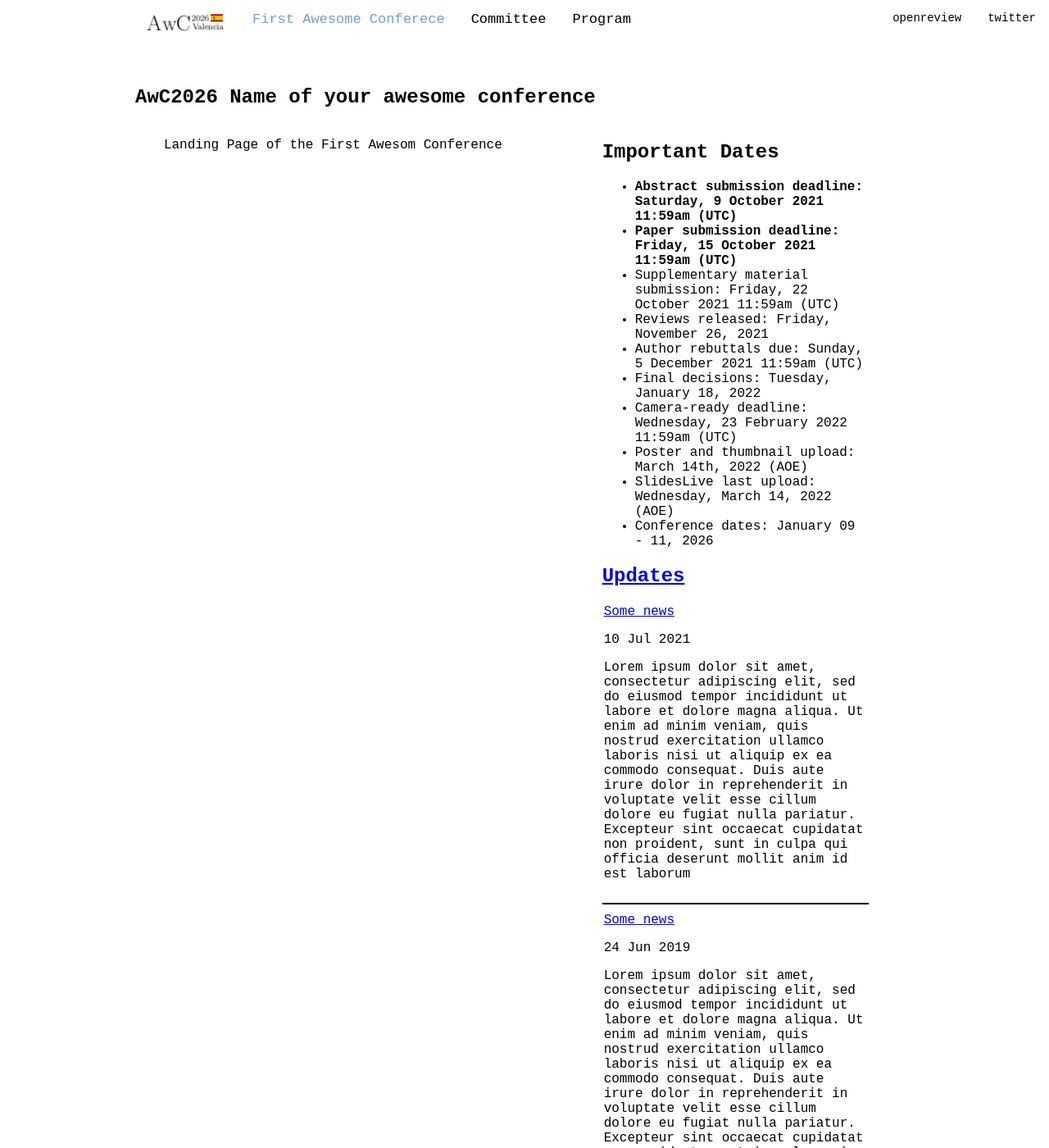
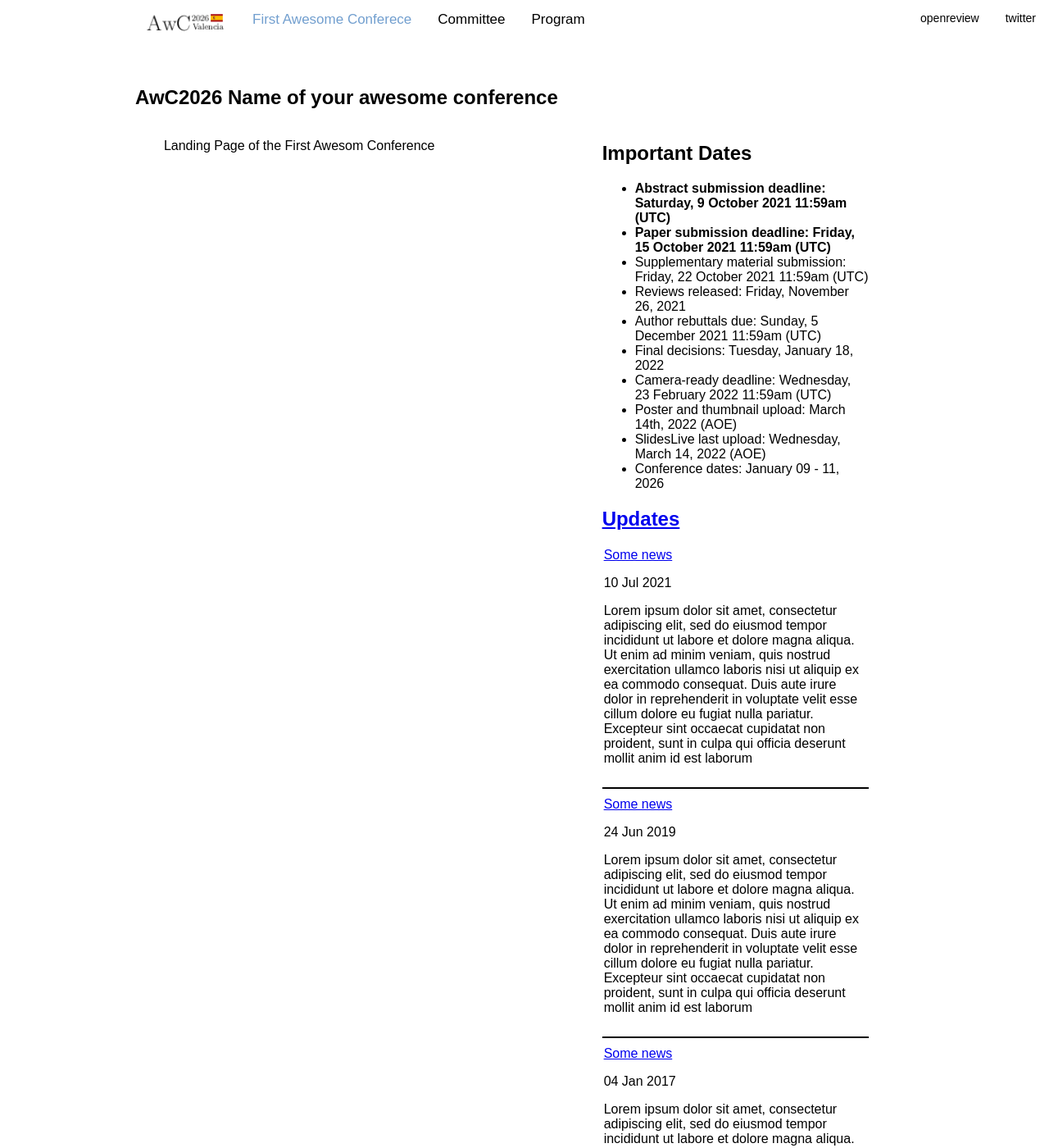
Before and after one commit to gherardovarando/web-conference-theme, a Jekyll site: the page built from index.md, in a window 1280 px wide and 1400 px high. Shown: the whole window at 82% size. Built offline with Jekyll 4.4.1, drawn with Linux system fonts in a browser that asks for light colours.

Commit message:
sans-serif font family

```diff
--- a/assets/style/style.css
+++ b/assets/style/style.css
@@ -1,6 +1,6 @@
 body {
-  font-family: monospace;
   margin: 0;
+  font-family: sans-serif;
 }
 
 .hidden-text {
@@ -171,12 +171,10 @@ div.title {
 .subnav {
  display: none;
  position: relative;
- width: 100%;
  height: auto;
  z-index: 1;
  color: black;
  overflow-y: auto;
- padding: 0;
 }
 
 
@@ -233,6 +231,11 @@ div.bibtexout.closed {
 	         max-height: 50%;
 		 overflow-y: auto;
         }
+
+
+	.subnav {
+		display: block;
+	}
 	.topnav a:not(:first-child) {display: none;}
 	.topnav div.top-button:not(:first-child) {display: none;}
 	.topnav a.menubutton {
```
